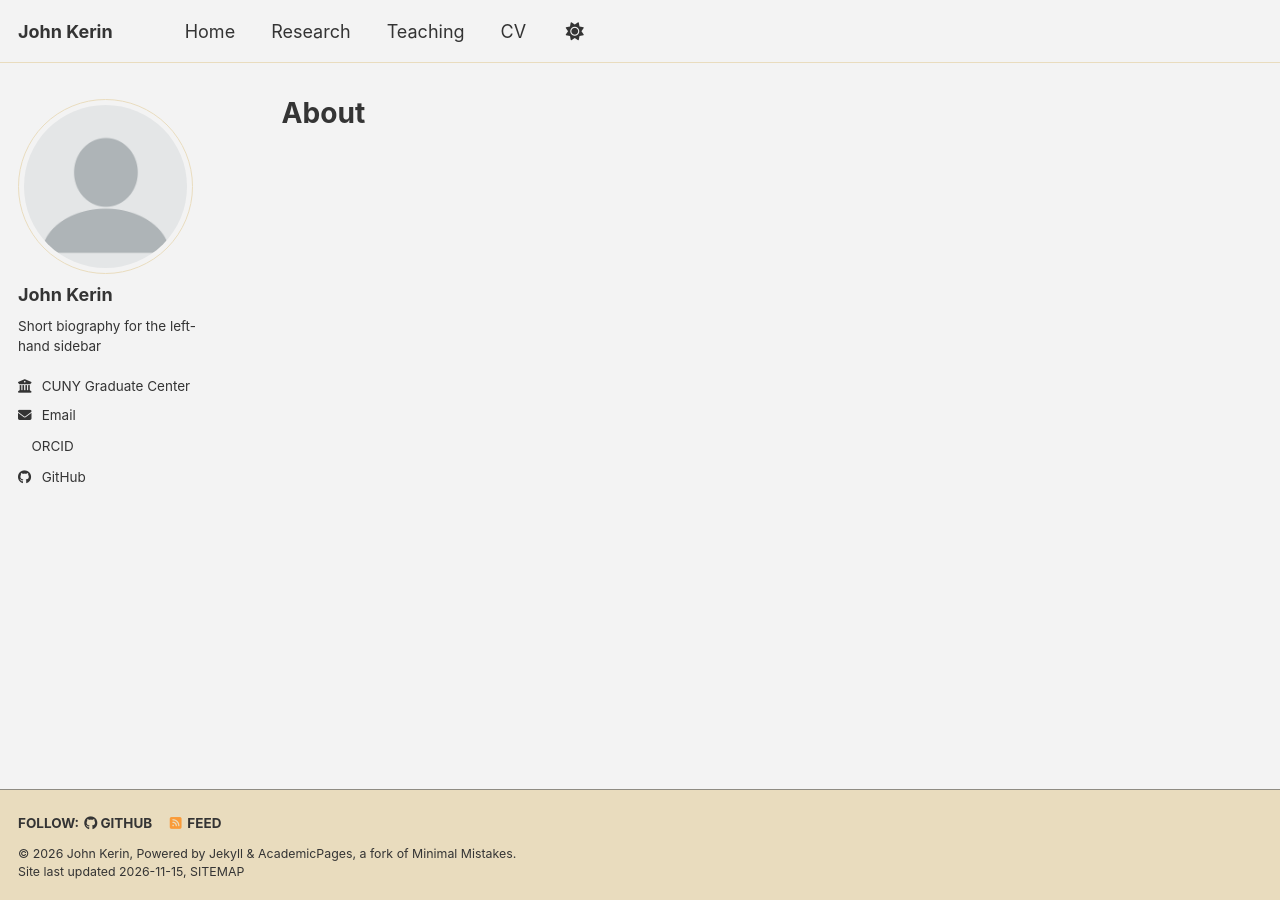
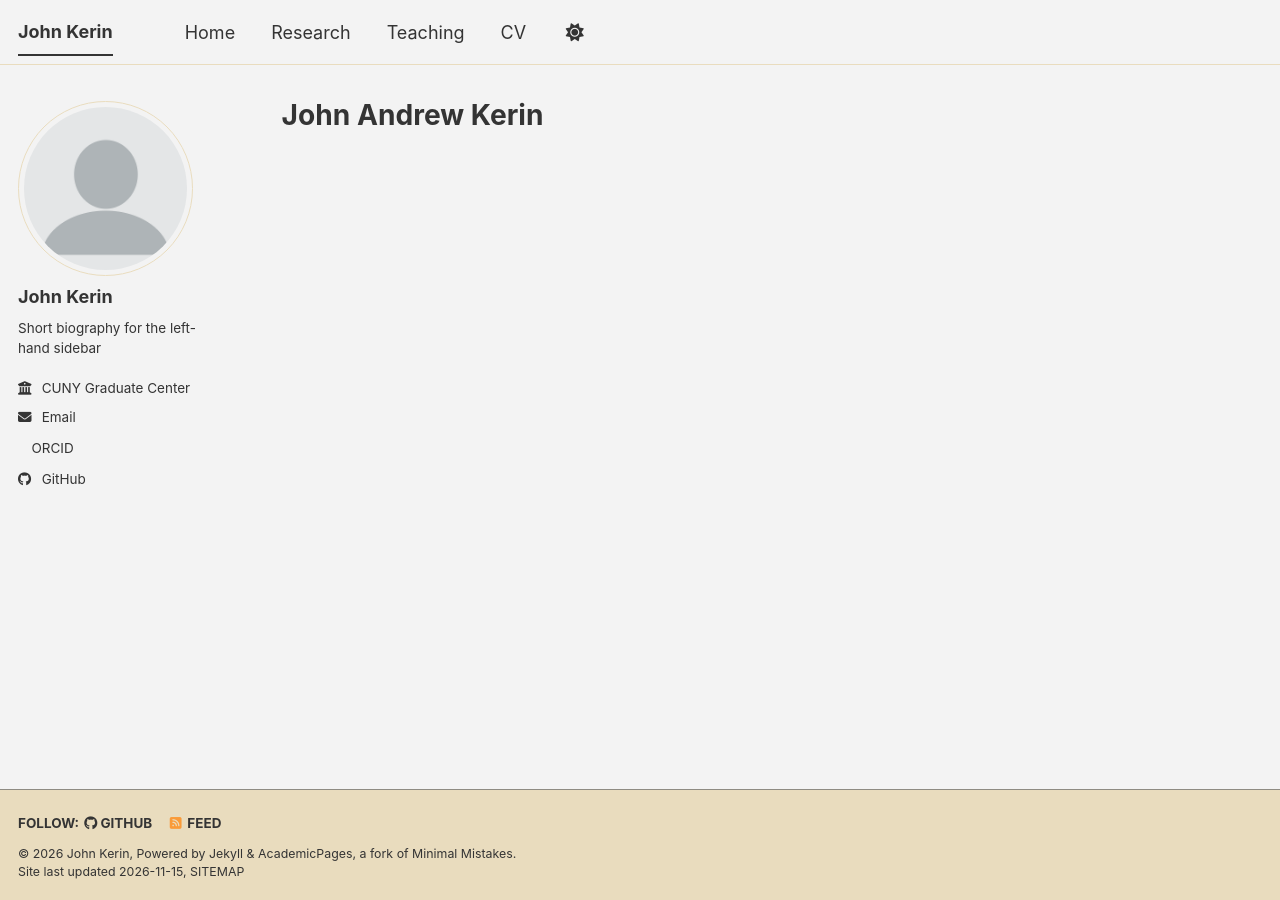
Before and after one commit to johnandrewkerin/johnandrewkerin.github.io, a Jekyll site: the page built from _pages/about.md, in a window 1280 px wide. Built offline with Jekyll 4.4.1, drawn with Linux system fonts in a browser that asks for light colours; a script bundle is joined from its source files by our own code; a style sheet for code colours, icons or effects is not loaded.

Commit message:
Update about.md

```diff
--- a/_pages/about.md
+++ b/_pages/about.md
@@ -1,6 +1,6 @@
 ---
 layout: single
-permalink: /about/
-title: "About"
+permalink: /
+title: "John Andrew Kerin"
 author_profile: true
 ---
```
